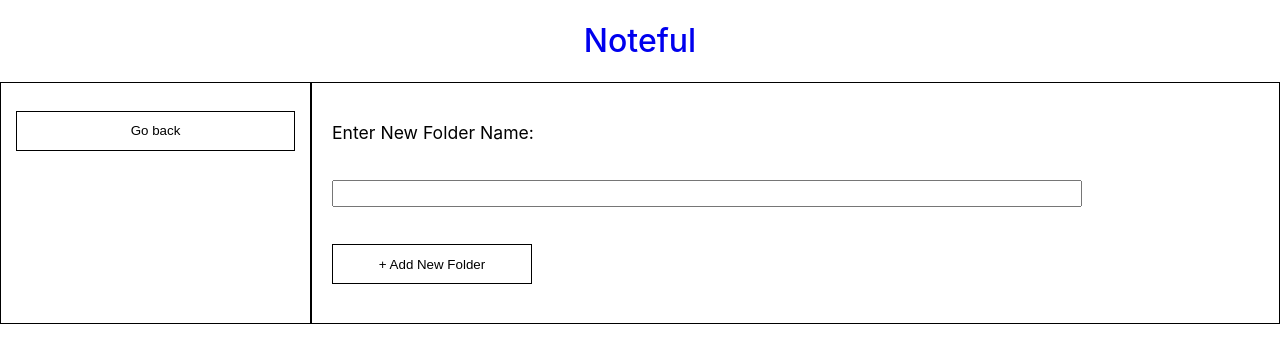
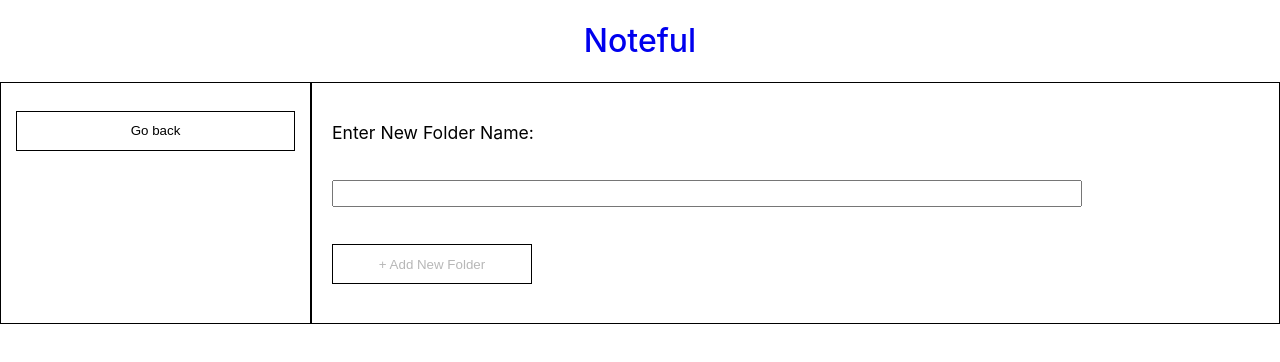
Before and after one commit to sPro1ly0/noteful, a React (Create React App) app: page /add-folder in a window 1280 px wide. Shown: the top 362 px of the page. Built offline with nearby package versions, Linux system fonts and the light colour scheme; no server answers.

Commit message:
Create initial validation for folder name input

```diff
--- a/src/AddFolder.js
+++ b/src/AddFolder.js
@@ -1,19 +1,58 @@
 import React, { Component } from 'react';
 import './AddForms.css';
+import ValidationError from './ValidationError';
 
 class AddFolder extends Component {
 
-    handleSubmit(e) {
-        e.preventDefault();
+    constructor(props) {
+        super(props);
+        this.state = {
+            newFolder: {
+                value: '',
+                touched: false
+            }
+        }
+    }
+
+    updateNewFolder(newFolder) {
+        this.setState({
+            newFolder: {value: newFolder, touched: true}
+        });
+    }
+
+    validateFolderName(fieldValue) {
+        const name = this.state.newFolder.value;
+        if (name.length === 0) {
+            return 'A folder name is required';
+        } else if (name.length > 25) {
+            return 'Folder name must be no longer than 25 characters long.'
+        }
+    }
+
+    handleSubmit(event) {
+        event.preventDefault();
+        const name = this.state.newFolder.value;
+        console.log(name);
 
     }
 
     render() {
         return (
-            <form className="add-folder-form">
-                <label htmlFor="new-folder">Enter New Folder Name:</label>
-                <input type="text" name="new-folder" id="new-folder" defaultValue=""/>
-                <button type="submit">+ Add New Folder</button>
+            <form className="add-folder-form" onSubmit={ e=> this.handleSubmit(e)}>
+                <label htmlFor="newFolder">Enter New Folder Name:</label>
+                <input
+                    type="text"
+                    name="newFolder"
+                    id="newFolder"
+                    defaultValue=""
+                    onChange={(e) => this.updateNewFolder(e.target.value)}/>
+                {this.state.newFolder.touched && (<ValidationError message={this.validateFolderName()}/>)}
+                <button
+                    type="submit"
+                    disabled={
+                        this.validateFolderName()
+                    }
+                >+ Add New Folder</button>
             </form>
         )
     }
--- /dev/null
+++ b/src/ValidationError.js
@@ -0,0 +1,11 @@
+import React from 'react';
+
+export default function ValidationError(props) {
+  if(props.message) {
+    return (
+      <div className="error">{props.message}</div>
+    );
+  }
+
+  return <></>
+};
```
